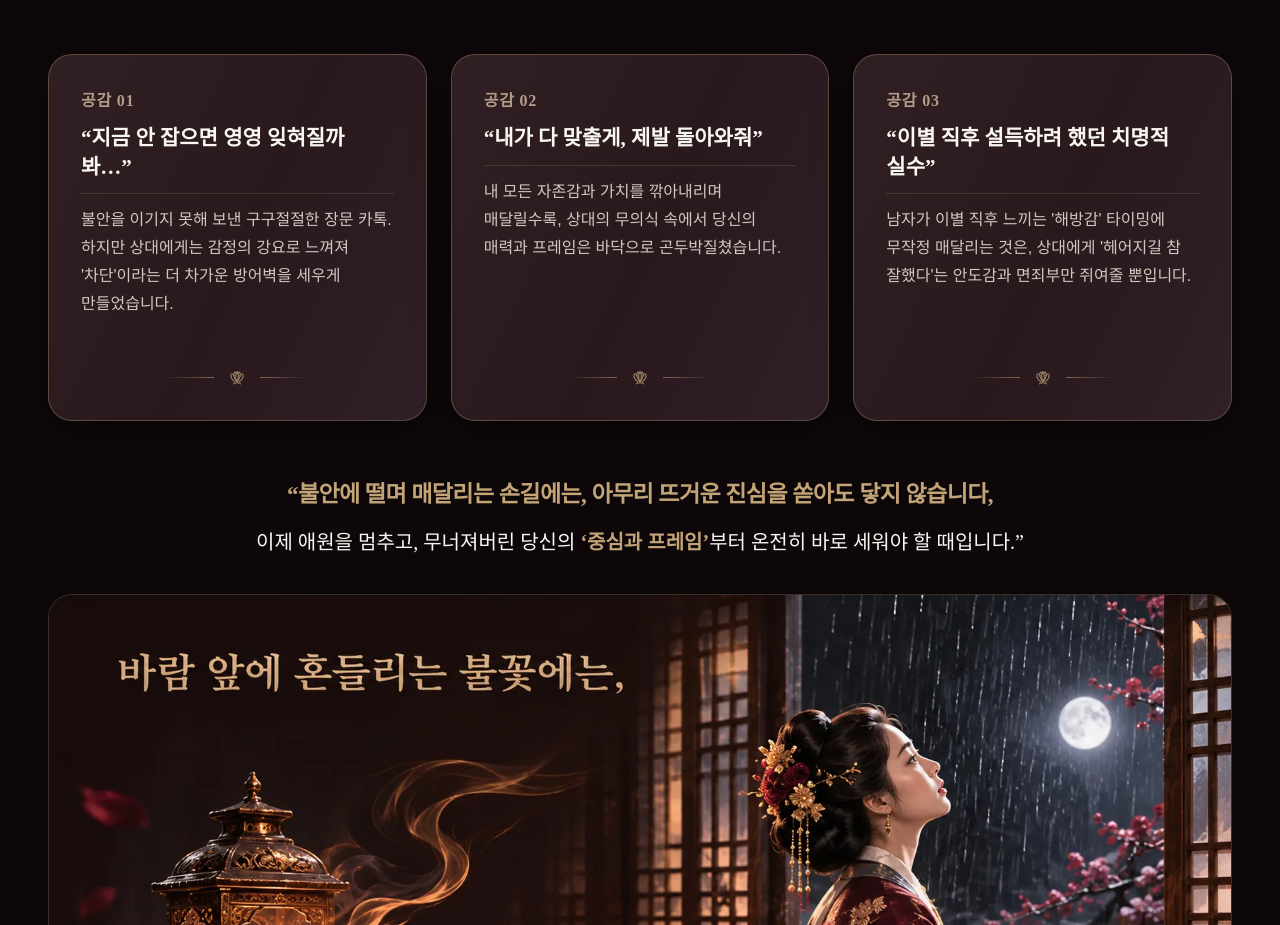
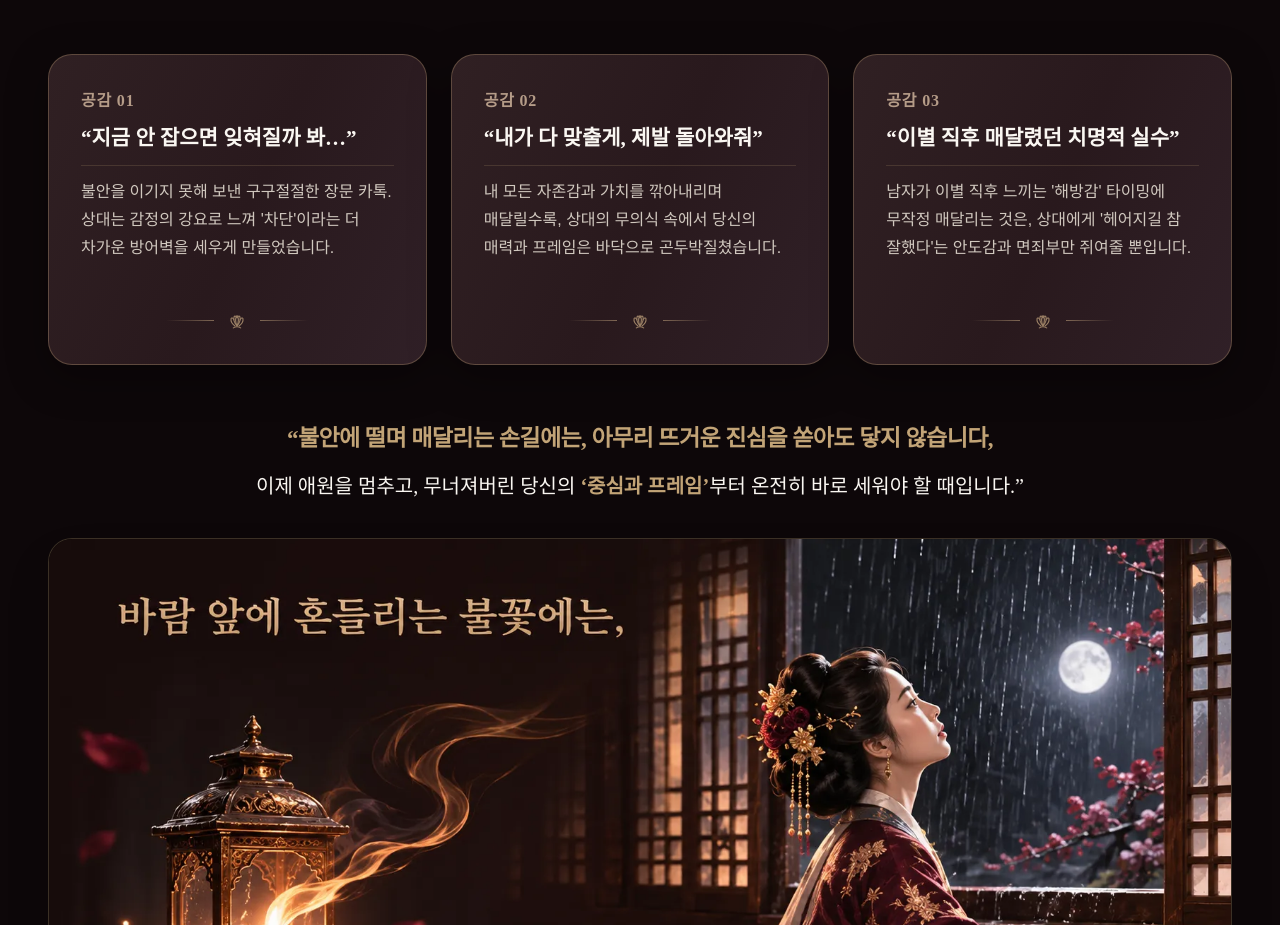
Before and after one commit to woolbo100/buzasun, a Next.js app: page /reports/reunion-secret in a window 1280 px wide. Shown: the part 4161-5086 px from the top of the page. Built offline with nearby package versions, Linux system fonts and the light colour scheme; no server answers; the database is empty.

Commit message:
copy: refine empathy card 01 and 03 text

```diff
--- a/app/reports/reunion-secret/page.tsx
+++ b/app/reports/reunion-secret/page.tsx
@@ -809,11 +809,11 @@ export default function ReunionSecretPage() {
                             공감 01
                           </div>
                           <h4 className="text-[19px] md:text-[20px] lg:text-[21px] font-elegant font-bold text-[#FAF7F2] leading-[1.35] break-keep">
-                            “지금 안 잡으면 영영 잊혀질까 봐…”
+                            “지금 안 잡으면 잊혀질까 봐…”
                           </h4>
                           <div className="h-[1px] w-full bg-[#B49A70]/20 my-3" />
                           <p className="text-[15px] md:text-[16px] text-[#EDE6DA]/85 leading-[1.75] font-light break-keep">
-                            불안을 이기지 못해 보낸 구구절절한 장문 카톡. 하지만 상대에게는 감정의 강요로 느껴져 &apos;차단&apos;이라는 더 차가운 방어벽을 세우게 만들었습니다.
+                            불안을 이기지 못해 보낸 구구절절한 장문 카톡. 상대는 감정의 강요로 느껴 &apos;차단&apos;이라는 더 차가운 방어벽을 세우게 만들었습니다.
                           </p>
                         </div>
                         {/* 본문 하단 중앙 모란꽃 라인 아트 장식 (풍요비책 연꽃과 동일 비율 · 재회비방 모란꽃 문양) */}
@@ -909,7 +909,7 @@ export default function ReunionSecretPage() {
                             공감 03
                           </div>
                           <h4 className="text-[19px] md:text-[20px] lg:text-[21px] font-elegant font-bold text-[#FAF7F2] leading-[1.35] break-keep">
-                            “이별 직후 설득하려 했던 치명적 실수”
+                            “이별 직후 매달렸던 치명적 실수”
                           </h4>
                           <div className="h-[1px] w-full bg-[#B49A70]/20 my-3" />
                           <p className="text-[15px] md:text-[16px] text-[#EDE6DA]/85 leading-[1.75] font-light break-keep">
```
